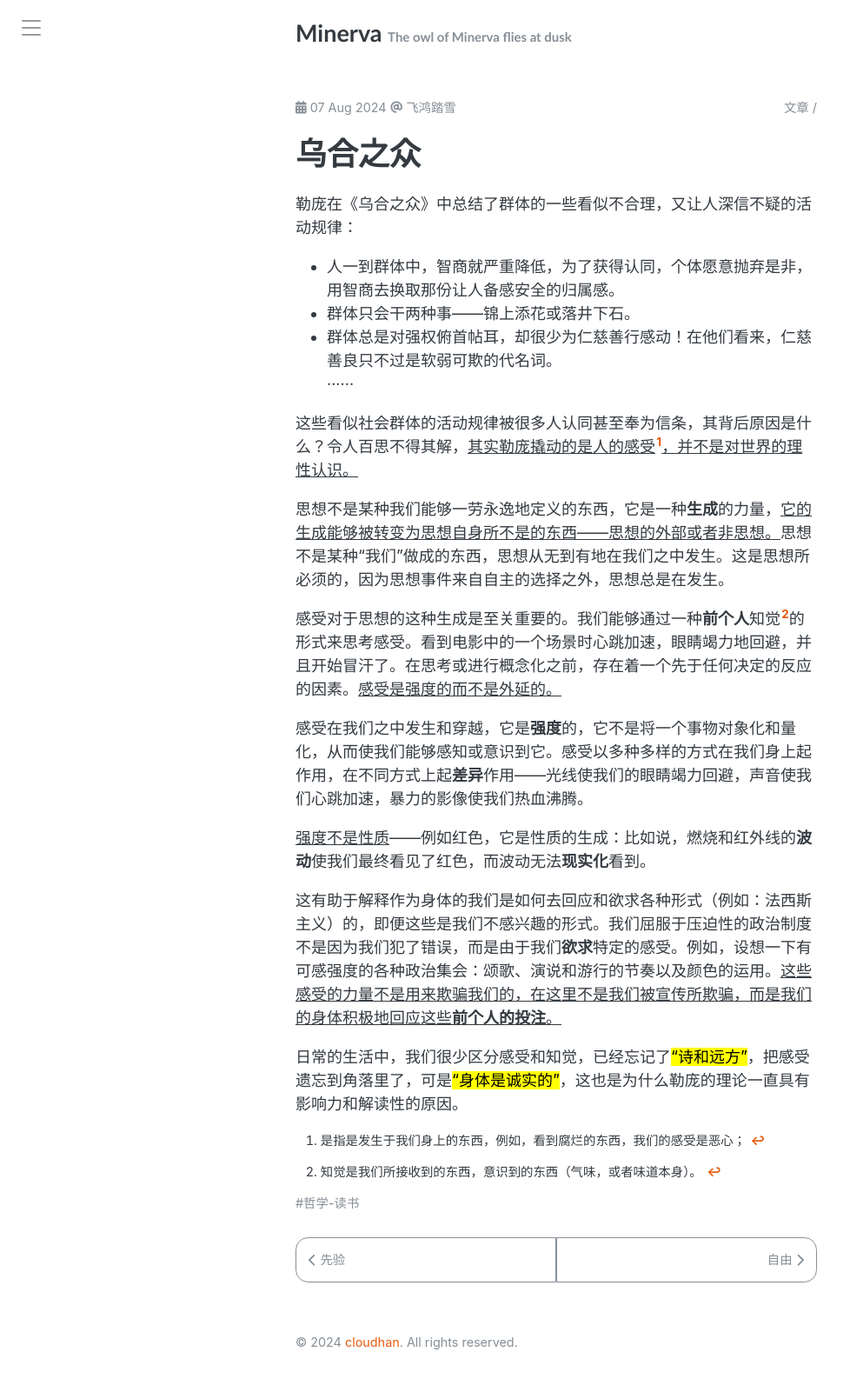
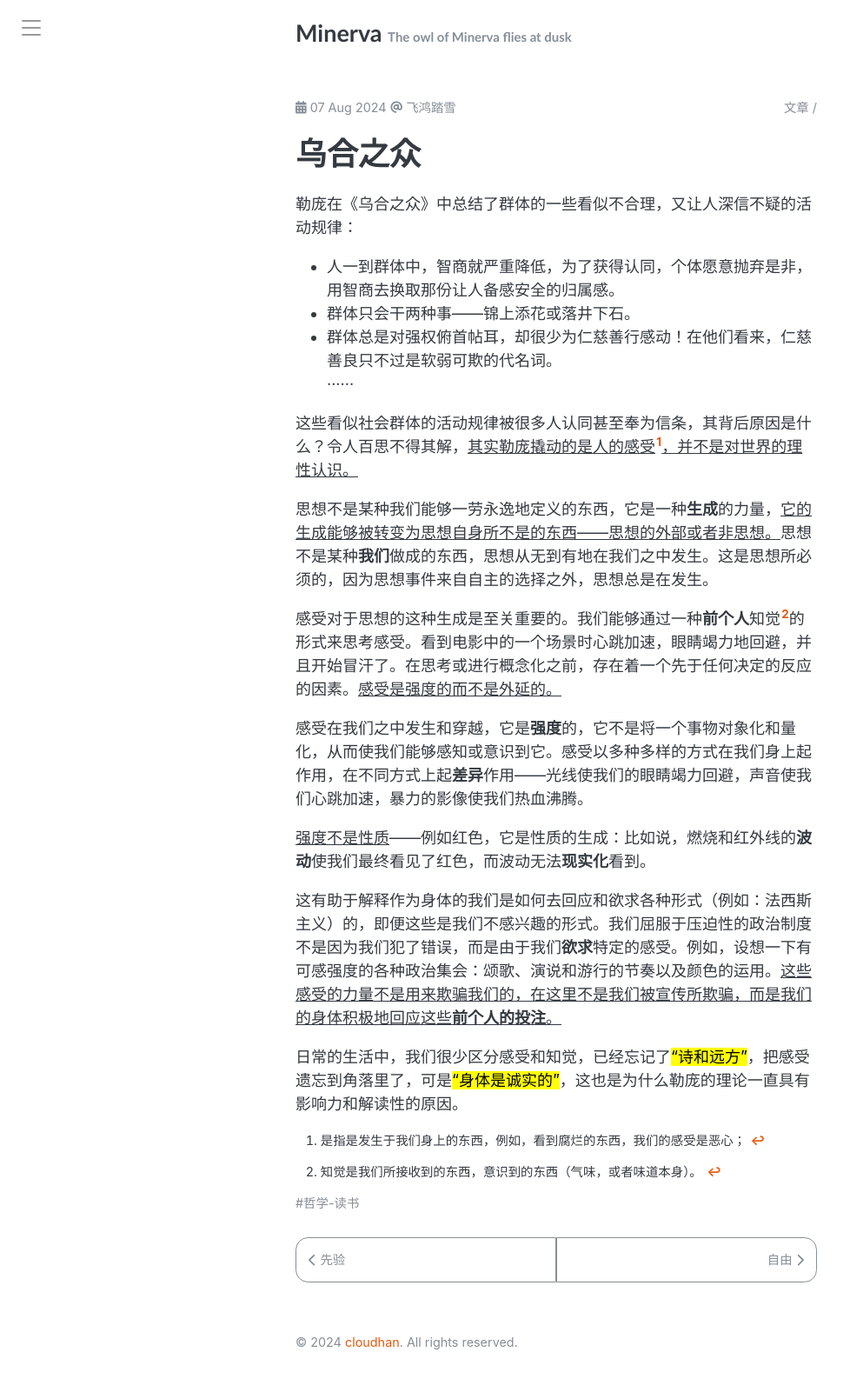
Before and after one commit to symphonyh/symphonyh.github.io, a Jekyll site: the page built from _posts/2024-08-07-whvv.md, in a window 1280 px wide. Shown: the whole page at 87% size, without its empty margins (0-978 px from the left). Built offline with Jekyll 4.4.1, drawn with Linux system fonts in a browser that asks for light colours; comment, search, counter and statistics services are not loaded.

Commit message:
修改文字

```diff
--- a/_posts/2024-08-07-whvv.md
+++ b/_posts/2024-08-07-whvv.md
@@ -16,7 +16,7 @@ comments: true
 
 这些看似社会群体的活动规律被很多人认同甚至奉为信条，其背后原因是什么？令人百思不得其解，<ins>其实勒庞撬动的是人的感受[^fn1]，并不是对世界的理性认识。</ins>
 
-思想不是某种我们能够一劳永逸地定义的东西，它是一种**生成**的力量，<ins>它的生成能够被转变为思想自身所不是的东西——思想的外部或者非思想。</ins>思想不是某种“我们”做成的东西，思想从无到有地在我们之中发生。这是思想所必须的，因为思想事件来自自主的选择之外，思想总是在发生。
+思想不是某种我们能够一劳永逸地定义的东西，它是一种**生成**的力量，<ins>它的生成能够被转变为思想自身所不是的东西——思想的外部或者非思想。</ins>思想不是某种**我们**做成的东西，思想从无到有地在我们之中发生。这是思想所必须的，因为思想事件来自自主的选择之外，思想总是在发生。
 
 感受对于思想的这种生成是至关重要的。我们能够通过一种**前个人**知觉[^fn2]的形式来思考感受。看到电影中的一个场景时心跳加速，眼睛竭力地回避，并且开始冒汗了。在思考或进行概念化之前，存在着一个先于任何决定的反应的因素。<ins>感受是强度的而不是外延的。</ins>
 
```
Also changed, not shown: _posts/2024-07-25-dclj.md (+1 -1 lines), _posts/2024-08-07-zy.md (+1 -1 lines).
